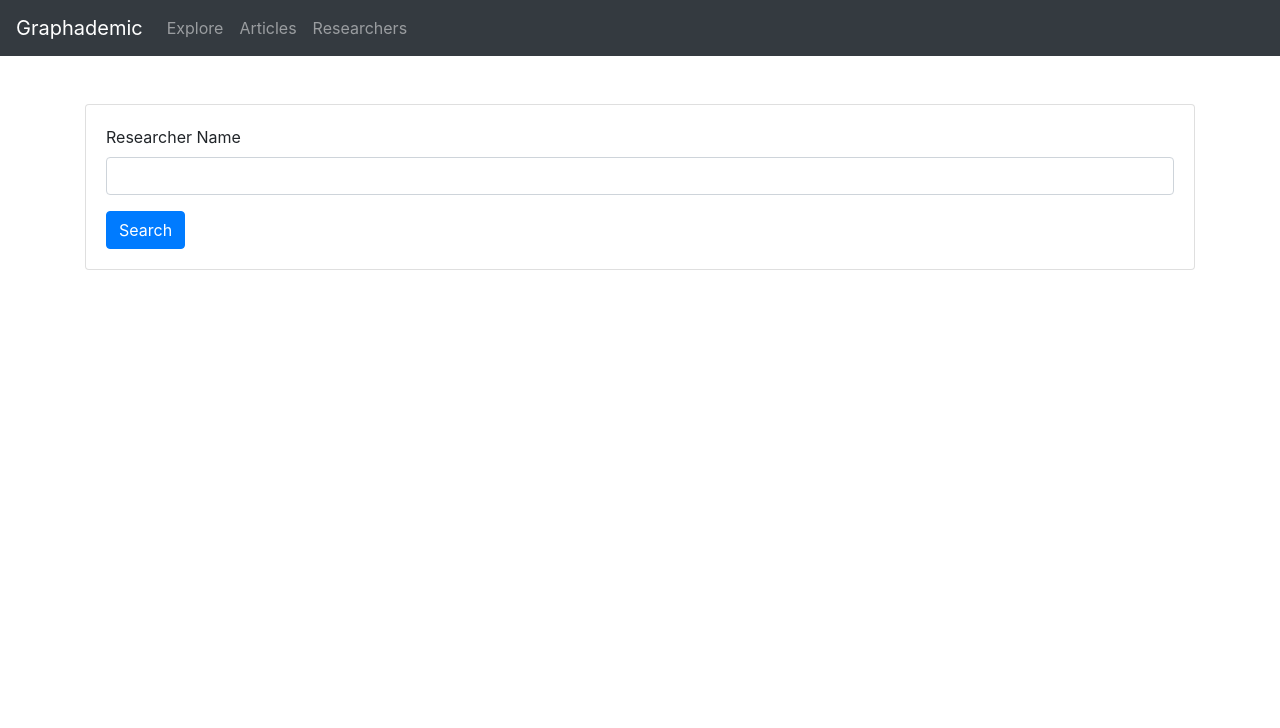
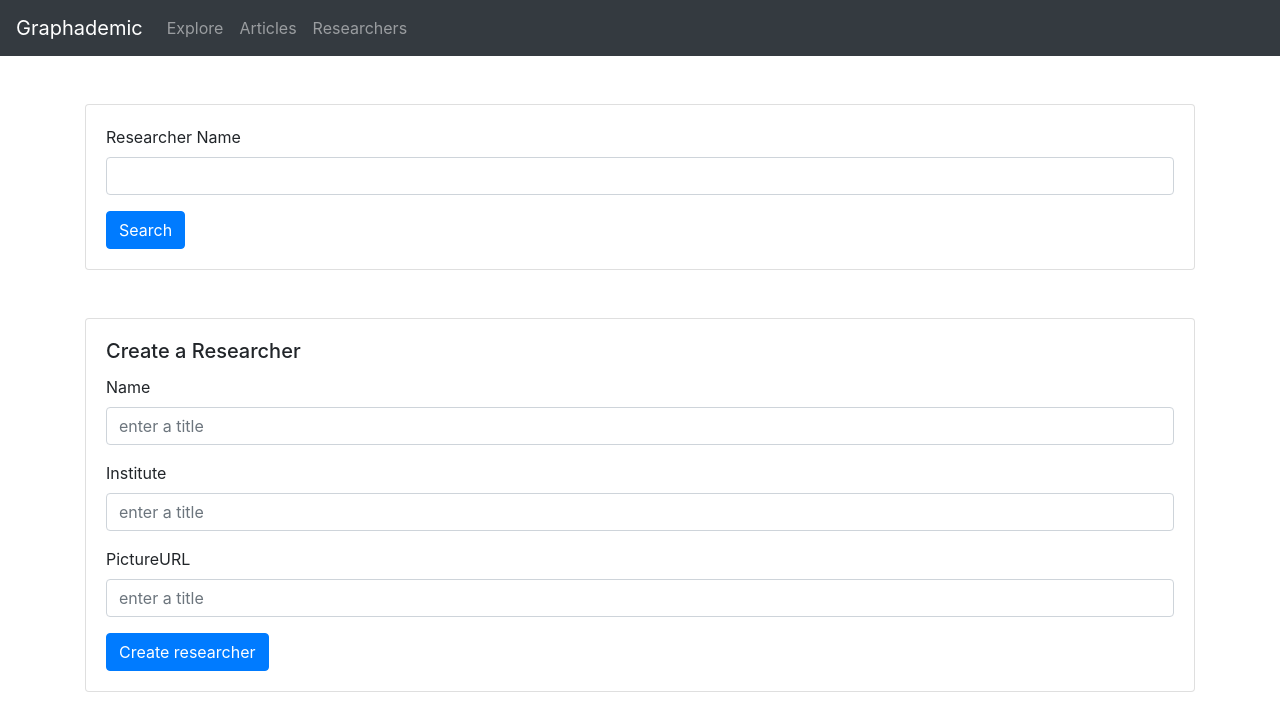
Before and after one commit to Roxanne1225/graphademic, a React (Create React App) app in the folder client/: page /researchers/1 in a window 1280 px wide. Shown: the top 728 px of the page. Built offline with nearby package versions, Linux system fonts and the light colour scheme.

Commit message:
Implement researcher create ui

```diff
--- a/client/src/api/ResearcherClient.js
+++ b/client/src/api/ResearcherClient.js
@@ -20,3 +20,11 @@ export function updateResearcherByResearcherId(researcherId, updateObject) {
     data: updateObject
   }).then(res => res.data);
 }
+
+export function createResearcher(researcher) {
+  return axios({
+    method: 'POST',
+    url: `/api/researchers/`,
+    data: researcher
+  }).then(res => res.data)
+}
--- a/client/src/components/researchers/Researcher.js
+++ b/client/src/components/researchers/Researcher.js
@@ -72,7 +72,7 @@ const Researcher = ({ data, onDelete, onUpdate }) => {
               Edit Researcher
             </Button>
             <Button variant='danger' onClick={onDelete}>
-              Delete reseaarcher
+              Delete researcher
             </Button>
           </div>
         )
--- a/client/src/components/researchers/ResearcherCreateForm.js
+++ b/client/src/components/researchers/ResearcherCreateForm.js
@@ -1,10 +1,28 @@
-import React from 'react'
+import React, { useState } from 'react'
 
 import Button from 'react-bootstrap/Button'
 import Card from 'react-bootstrap/Card'
 import Form from 'react-bootstrap/Form'
 
-const ResearcherCreateForm = () => {
+const ResearcherCreateForm = ({ onCreate }) => {
+  const [researcher, setResearcher] = useState({})
+
+  const makeHandleChange = (field, type) => e => {
+    let value = e.target.value
+    if (type === 'integer') {
+      value = parseInt(value)
+    }
+
+    setResearcher({
+      ...researcher,
+      [field]: value
+    })
+  }
+
+  const handleSubmit = e => {
+    e.preventDefault()
+    onCreate(researcher)
+  }
 
   return (
     <Card className='mt-5'>
@@ -14,11 +32,37 @@ const ResearcherCreateForm = () => {
           <Form.Group controlId="">
             <Form.Label>Name</Form.Label>
             <Form.Control
-              onChange={makeHandleChange('title', 'string')}
+              onChange={makeHandleChange('name', 'string')}
               type="text"
               placeholder="enter a title"
             />
           </Form.Group>
+
+          <Form.Group controlId="">
+            <Form.Label>Institute</Form.Label>
+            <Form.Control
+              onChange={makeHandleChange('institute', 'string')}
+              type="text"
+              placeholder="enter a title"
+            />
+          </Form.Group>
+
+          <Form.Group controlId="">
+            <Form.Label>PictureURL</Form.Label>
+            <Form.Control
+              onChange={makeHandleChange('picture_url', 'string')}
+              type="text"
+              placeholder="enter a title"
+            />
+          </Form.Group>
+
+          <Button
+            onClick={handleSubmit}
+            variant="primary"
+            type="button"
+          >
+            Create researcher
+          </Button>
         </Form>
       </Card.Body>
     </Card>
--- a/client/src/containers/ResearchersContainer.js
+++ b/client/src/containers/ResearchersContainer.js
@@ -4,10 +4,12 @@ import Container from 'react-bootstrap/Container'
 
 import Researcher from '../components/researchers/Researcher'
 import ResearcherFilterForm from '../components/researchers/ResearcherFilterForm'
+import ResearcherCreateForm from '../components/researchers/ResearcherCreateForm'
 
 import {
   deleteResearcherByResearcherId,
-  fetchResearcherByResearcherName
+  fetchResearcherByResearcherName,
+  createResearcher
 } from '../api/ResearcherClient'
 
 const ResearchersContainer = () => {
@@ -25,6 +27,12 @@ const ResearchersContainer = () => {
     fetchResearcherByResearcherName(name).then(researcher => {
       alert(JSON.stringify(researcher))
       setResearcher(researcher)
+    })
+  }
+
+  const handleCreate = researcher => {
+    createResearcher(researcher).then(researcher => {
+      alert('Created')
     })
   }
 
@@ -48,7 +56,7 @@ const ResearchersContainer = () => {
           </div>
         )
       }
-
+      <ResearcherCreateForm onCreate={handleCreate} />
     </Container>
   )
 }
```
